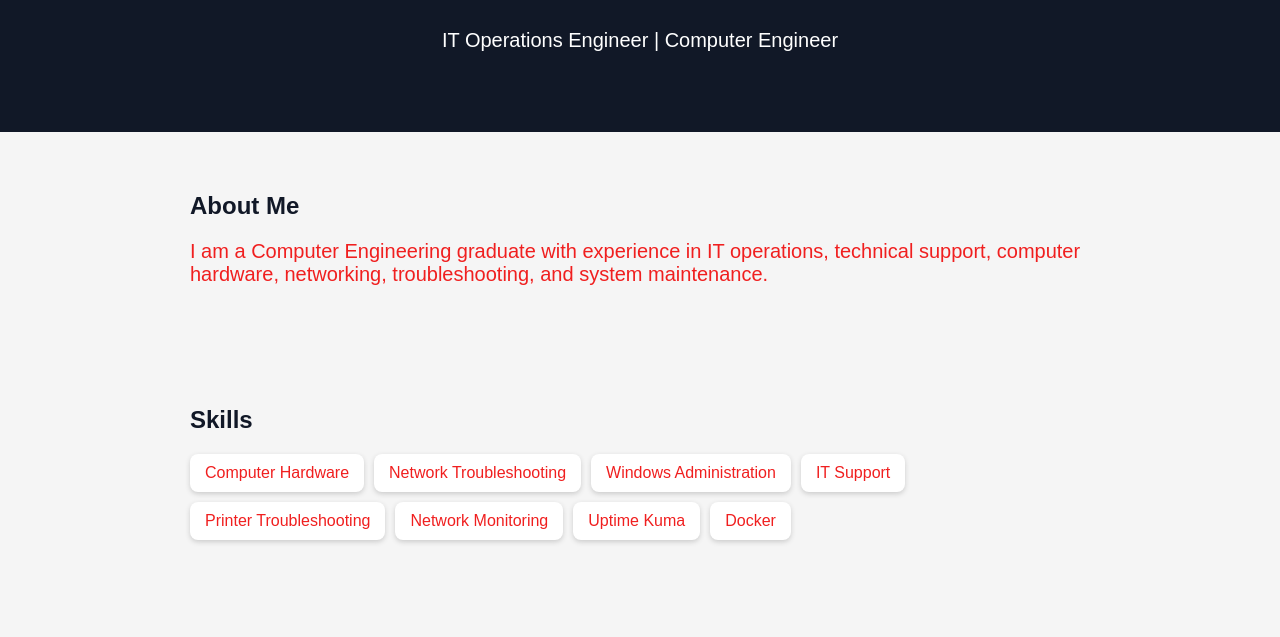
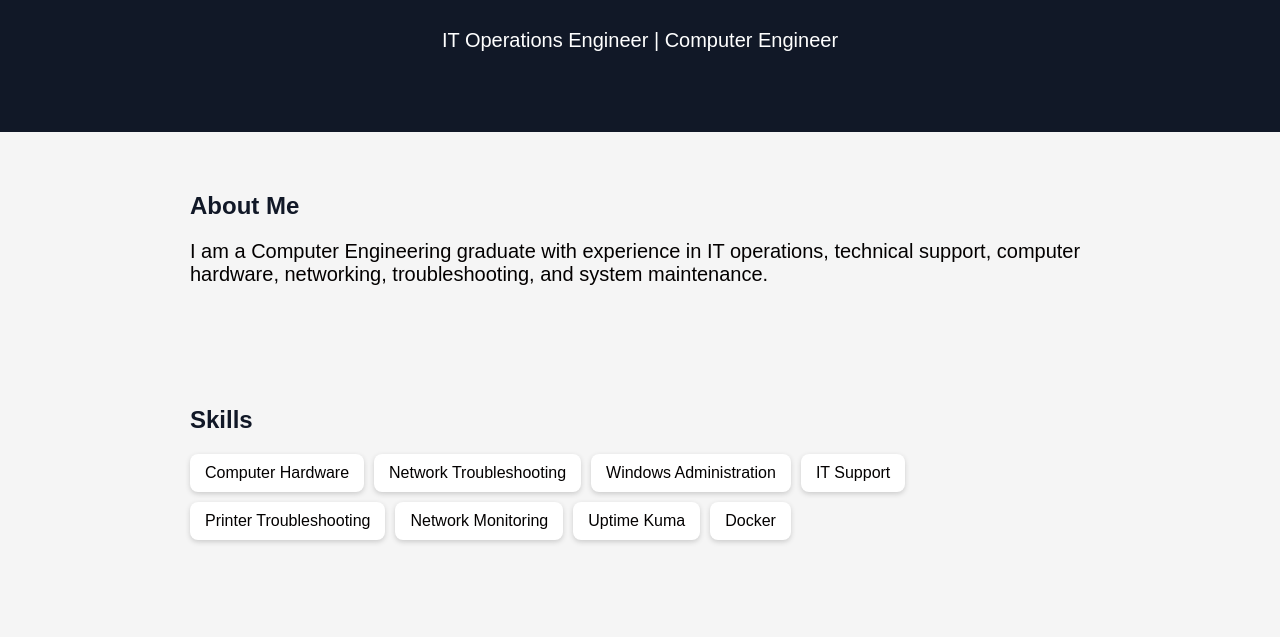
Before and after one commit to heyimpatty/primne.patrick.github.io, a plain HTML site: page index.html in a window 1280 px wide. Shown: the part 150-787 px from the top of the page. Drawn offline with Linux system fonts and the light colour scheme.

Commit message:
Update index.html

```diff
--- a/index.html
+++ b/index.html
@@ -13,7 +13,7 @@
             font-family: Arial, sans-serif;
             margin: 0;
             background: #f5f5f5;
-            color: #f01f1f;
+            color: #030000;
         }
 
         header {
```
